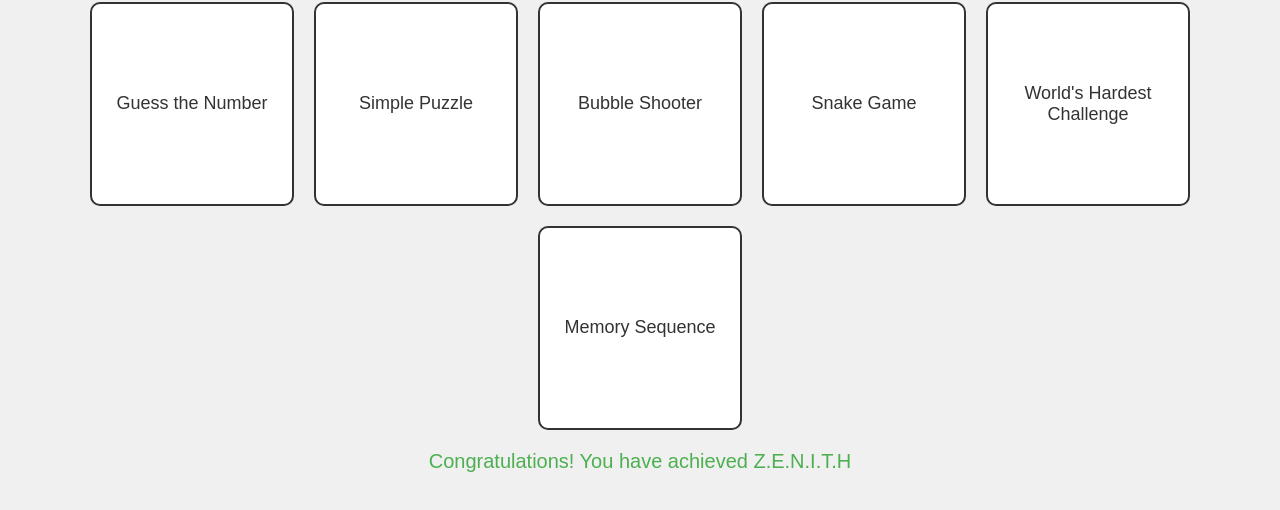
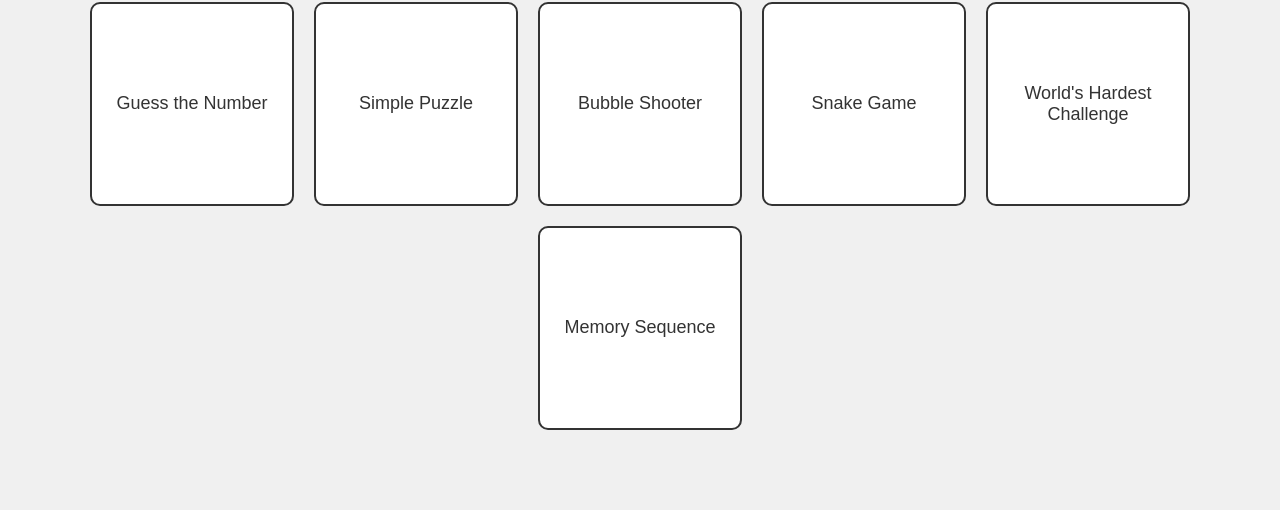
Before and after one commit to minhkhuong1204/oxyz, a plain HTML site: page index.html in a window 1280 px wide. Shown: the part 98-608 px from the top of the page. Drawn offline with Linux system fonts and the light colour scheme.

Commit message:
first commit

```diff
--- a/index.html
+++ b/index.html
@@ -18,7 +18,7 @@
         <a href="games/game5/game5.html" class="game-box">World's Hardest Challenge</a>
         <a href="games/game6/game6.html" class="game-box">Memory Sequence</a>
     </div>
-    <p id="achievement" style="display: block; color: #4CAF50; font-size: 20px; margin-top: 20px;">
+    <p id="achievement" style="display: none; color: #4CAF50; font-size: 20px; margin-top: 20px;">
         Congratulations! You have achieved Z.E.N.I.T.H
     </p>
     <script src="main.js"></script>
```
